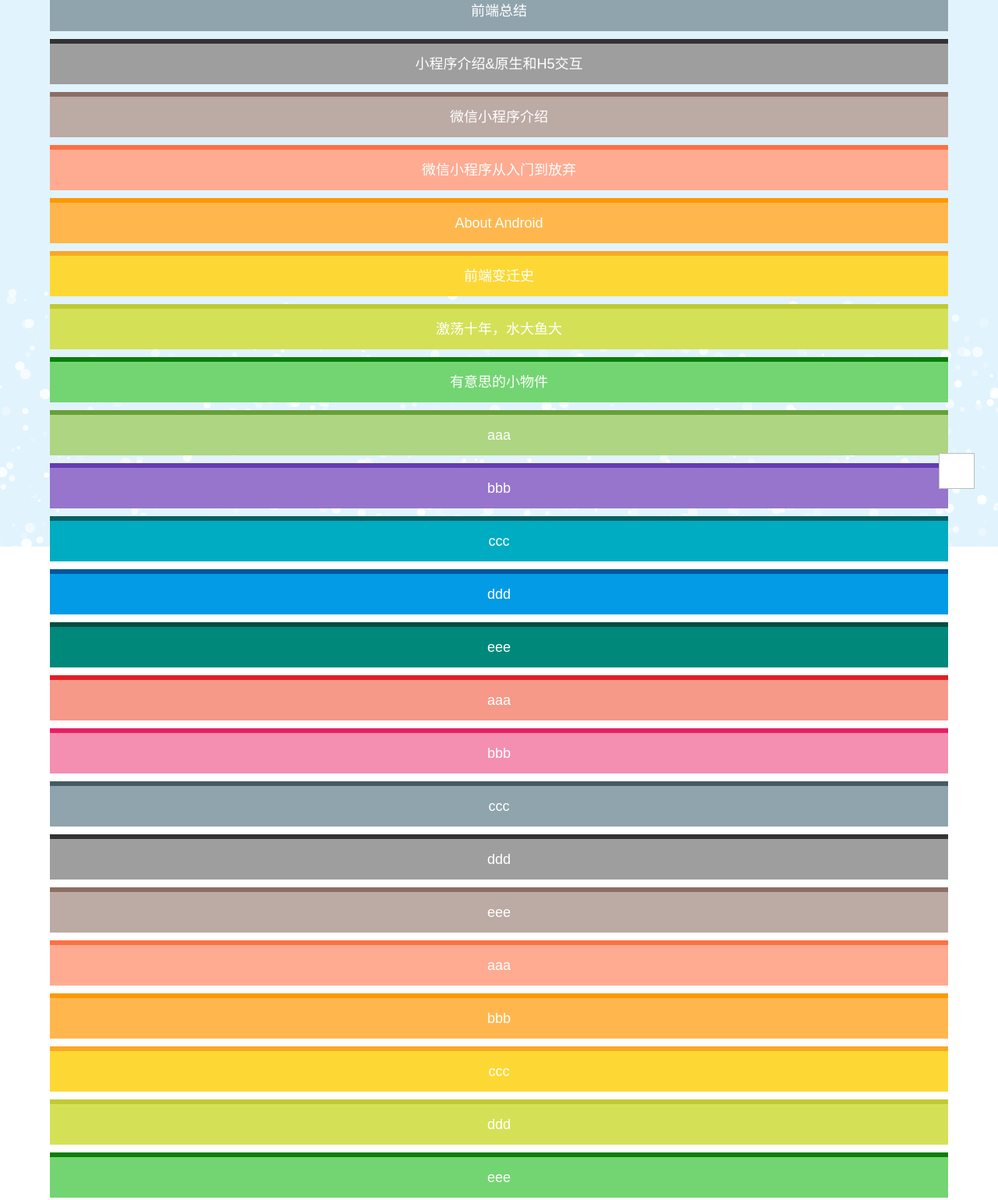
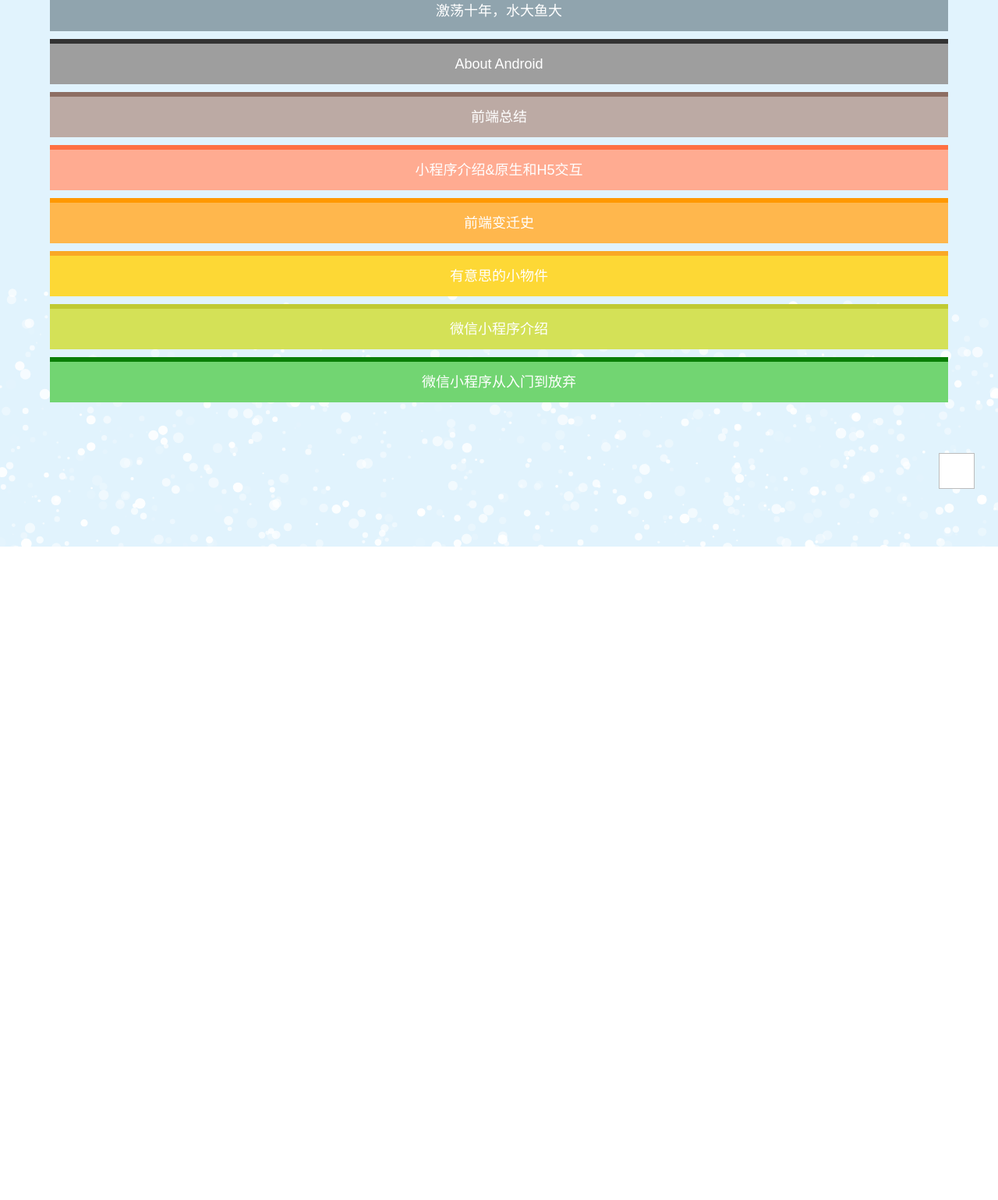
Before and after one commit to jingle1267/sliders, a website: page index.html in a window 1280 px wide. Shown: the part 99-1638 px from the top of the page at 78% size. After the commit the page ends 800 px from the top, so only its background shows below. Drawn offline with Linux system fonts and the light colour scheme.

Commit message:
update from travis

```diff
--- a/index.html
+++ b/index.html
@@ -5,7 +5,7 @@
     <meta http-equiv="X-UA-Compatible" content="IE=edge;chrome=1">
     <title> 振国的分享 </title>
     <meta name="viewport" content="width=device-width, initial-scale=1">
-    <link rel="stylesheet" href="css/marx.min.css"/>
+    <link href="css/marx.min.css" rel="stylesheet" type="text/css"/>
     <link href="css/totop.css" rel="stylesheet" type="text/css">
     <script type="text/javascript" src="js/jquery.js"></script>
     <script type="text/javascript" src="js/jquery.qrcode.min.js"></script>
@@ -24,29 +24,14 @@
     <div style="position: relative; padding-top: 58px; padding-bottom: 14px;">
         <nav id="nav" class="navlist">
             <ul>
-                    <li style="border-top: 6px solid #455a64;background: #90a4ae;"><a href="./FrontEndDevelopLIne/index.html">前端总结</a></li>
-                    <li style="border-top: 6px solid #333333;background: #9e9e9e;"><a href="./WxMiniApp&NativeCallH5/index.html">小程序介绍&amp;原生和H5交互</a></li>
-                    <li style="border-top: 6px solid #8d6e63;background: #bcaaa4;"><a href="./weixin-app/index.html">微信小程序介绍</a></li>
-                    <li style="border-top: 6px solid #ff7043;background: #ffab91;"><a href="./wxmini-in-out/index.html">微信小程序从入门到放弃</a></li>
-                    <li style="border-top: 6px solid #ff9800;background: #ffb74d;"><a href="./Android-Intro/index.html">About Android</a></li>
-                    <li style="border-top: 6px solid #f9a825;background: #fdd835;"><a href="./front-end-history/index.html">前端变迁史</a></li>
-                    <li style="border-top: 6px solid #c0ca33;background: #d4e157;"><a href="./2008-2017/index.html">激荡十年，水大鱼大</a></li>
-                    <li style="border-top: 6px solid #0a7e07;background: #72d572;"><a href="./something-interesting/index.html">有意思的小物件</a></li>
-                    <li style="border-top: 6px solid #689f38;background: #aed581;"><a href="./abc">aaa</a></li>
-                    <li style="border-top: 6px solid #673ab1;background: #9775cd;"><a href="./abc">bbb</a></li>
-                    <li style="border-top: 6px solid #006064;background: #00acc1;"><a href="./abc">ccc</a></li>
-                    <li style="border-top: 6px solid #01579b;background: #039be5;"><a href="./abc">ddd</a></li>
-                    <li style="border-top: 6px solid #004d40;background: #00897b;"><a href="./abc">eee</a></li>
-                    <li style="border-top: 6px solid #e51c23;background: #f69988;"><a href="./abc">aaa</a></li>
-                    <li style="border-top: 6px solid #e91e63;background: #f48fb1;"><a href="./abc">bbb</a></li>
-                    <li style="border-top: 6px solid #455a64;background: #90a4ae;"><a href="./abc">ccc</a></li>
-                    <li style="border-top: 6px solid #333333;background: #9e9e9e;"><a href="./abc">ddd</a></li>
-                    <li style="border-top: 6px solid #8d6e63;background: #bcaaa4;"><a href="./abc">eee</a></li>
-                    <li style="border-top: 6px solid #ff7043;background: #ffab91;"><a href="./abc">aaa</a></li>
-                    <li style="border-top: 6px solid #ff9800;background: #ffb74d;"><a href="./abc">bbb</a></li>
-                    <li style="border-top: 6px solid #f9a825;background: #fdd835;"><a href="./abc">ccc</a></li>
-                    <li style="border-top: 6px solid #c0ca33;background: #d4e157;"><a href="./abc">ddd</a></li>
-                    <li style="border-top: 6px solid #0a7e07;background: #72d572;"><a href="./abc">eee</a></li>
+                    <li style="border-top: 6px solid #455a64;background: #90a4ae;"><a href="./2008-2017/index.html">激荡十年，水大鱼大</a></li>
+                    <li style="border-top: 6px solid #333333;background: #9e9e9e;"><a href="./Android-Intro/index.html">About Android</a></li>
+                    <li style="border-top: 6px solid #8d6e63;background: #bcaaa4;"><a href="./FrontEndDevelopLIne/index.html">前端总结</a></li>
+                    <li style="border-top: 6px solid #ff7043;background: #ffab91;"><a href="./WxMiniApp&NativeCallH5/index.html">小程序介绍&amp;原生和H5交互</a></li>
+                    <li style="border-top: 6px solid #ff9800;background: #ffb74d;"><a href="./front-end-history/index.html">前端变迁史</a></li>
+                    <li style="border-top: 6px solid #f9a825;background: #fdd835;"><a href="./something-interesting/index.html">有意思的小物件</a></li>
+                    <li style="border-top: 6px solid #c0ca33;background: #d4e157;"><a href="./weixin-app/index.html">微信小程序介绍</a></li>
+                    <li style="border-top: 6px solid #0a7e07;background: #72d572;"><a href="./wxmini-in-out/index.html">微信小程序从入门到放弃</a></li>
             </ul>
         </nav>
         <div style="height: 1px"></div>
--- a/package.json
+++ b/package.json
@@ -38,7 +38,7 @@
     "mustache": "2.1.3",
     "npm-watch": "^0.1.3",
     "raw-loader": "^0.5.1",
-    "reveal.js": "^3.7.0",
+    "reveal.js": "~3.7.0",
     "static-site-generator-webpack-plugin": "^2.0.1",
     "style-loader": "0.13.0",
     "url-loader": "0.5.6",
```
Also changed, not shown: something-interesting/index.html (+3 -1 lines), 1 other file.
